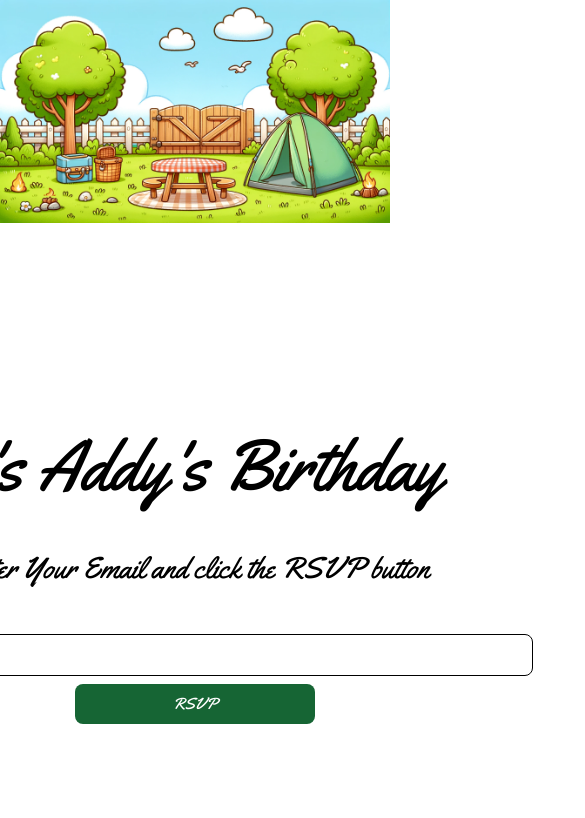
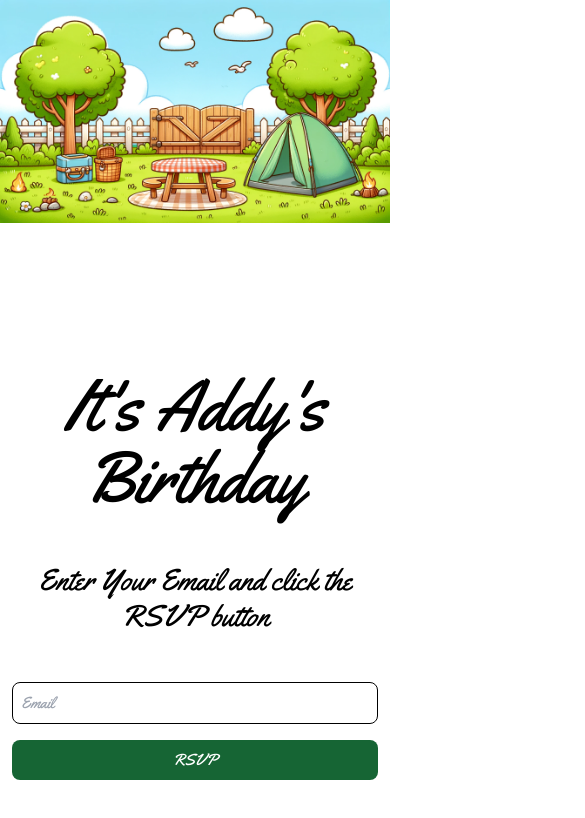
Before and after one commit to rgrunau/addys-birthday, a Next.js app: page / in a window 390 px wide. Shown: the top 818 px of the page, 585 px wide, since content can reach past the window. Built offline with nearby package versions, Linux system fonts and the light colour scheme.

Commit message:
some mobile styles, getting distracted

```diff
--- /dev/null
+++ b/app/(app)/dashboard/page.tsx
@@ -0,0 +1,13 @@
+import { Inter } from "next/font/google"
+import AddInvitieForm from "@/components/addInvitieForm";
+
+const inter = Inter({ weight: "400", style: "normal", subsets: ["latin"] });
+
+export default function InviteDashboard() {
+
+  return (
+    <div className={`${inter.className} text-black w-full h-screen flex flex-col justify-start`}>
+      dashboard
+    </div>
+  )
+}
--- /dev/null
+++ b/app/(app)/layout.tsx
@@ -0,0 +1,8 @@
+
+export default function AppLayout({ children }: Readonly<{ children: React.ReactNode }>) {
+  return (
+    <div className="w-full h-screen flex flex-col justify-center items-center lg:flex-row xl:justify-between xl:items-start xl:p-12">
+      {children}
+    </div>
+  );
+}
--- a/app/dashboard/page.tsx
+++ /dev/null
@@ -1,20 +0,0 @@
-import { Inter } from "next/font/google"
-import AddInvitieForm from "@/components/addInvitieForm";
-
-const inter = Inter({ weight: "400", style: "normal", subsets: ["latin"] });
-
-export default function InviteDashboard() {
-
-  return (
-    <div className={`${inter.className} w-full h-screen flex flex-col justify-center items-center lg:flex-row xl:justify-between xl:items-start xl:p-12`}>
-      <div className="w-full xl:w-1/2 text-black h-screen flex justify-start">
-        <AddInvitieForm />
-      </div>
-      <aside className="w-full xl:w-1/2 h-full flex justify-center items-center pt-5 bg-blue-500">
-        <div className="w-full h-full flex flex-col justify-start items-center">
-          <h1 className="text-2xl text-white font-bold">Invited Guests</h1>
-        </div>
-      </aside>
-    </div>
-  )
-}
--- a/app/page.tsx
+++ b/app/page.tsx
@@ -4,20 +4,23 @@ import BDayIMage from "@/app/images/addy_bday_background.webp"
 export default function Home() {
   return (
     <main className="flex min-h-screen flex-col items-center justify-between">
-      <section className="z-10 w-full h-[90vh]items-center">
-        <Image
-          src={BDayIMage}
-          alt="Addy's Birthday"
-        />
+      <section className="z-10 w-full h-full xl:h-[90vh] items-center">
+        <div className="w-full">
+          <Image
+            src={BDayIMage}
+            alt="Addy's Birthday"
+            className="object-contain"
+          />
+        </div>
       </section>
-      <section className="z-10 flex flex-col py-24 w-[960px]">
+      <section className="z-10 flex flex-col py-10 w-full max-w-[960px]">
         <div className="my-2 py-4">
           <h1 className="text-black text-center text-7xl">{"It's Addy's Birthday"}</h1>
         </div>
         <div className="my-2 py-4">
           <p className="text-black text-center text-3xl">Enter Your Email and click the RSVP button</p>
         </div>
-        <form className="flex flex-col items-center justify-center py-6">
+        <form className="flex flex-col items-center justify-center px-3 py-6">
           <div className="w-full w-max-[700px] flex justify-center mb-8`">
             <input
               type="email"
@@ -25,7 +28,7 @@ export default function Home() {
               className="border border-black rounded-lg p-2 w-[675px]"
             />
           </div>
-          <button className="bg-green-800 w-1/4 text-white rounded-lg px-4 py-2 mt-2">RSVP</button>
+          <button className="bg-green-800 w-full lg:w-1/4 text-white rounded-lg px-4 py-2 mt-4">RSVP</button>
         </form>
       </section>
     </main>
```
